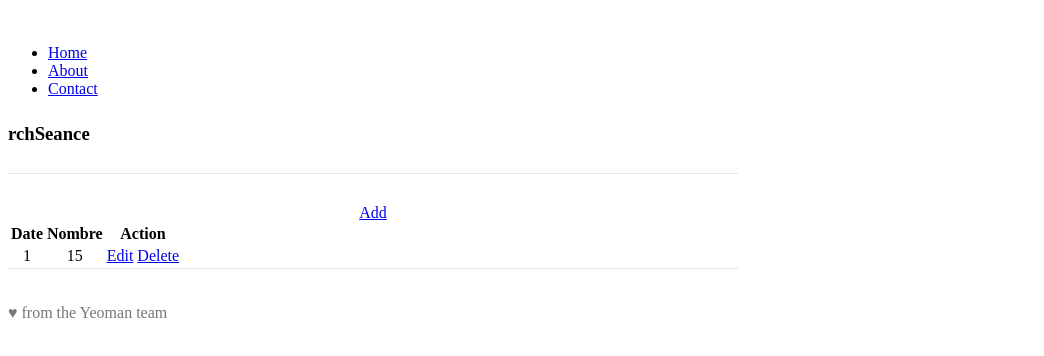
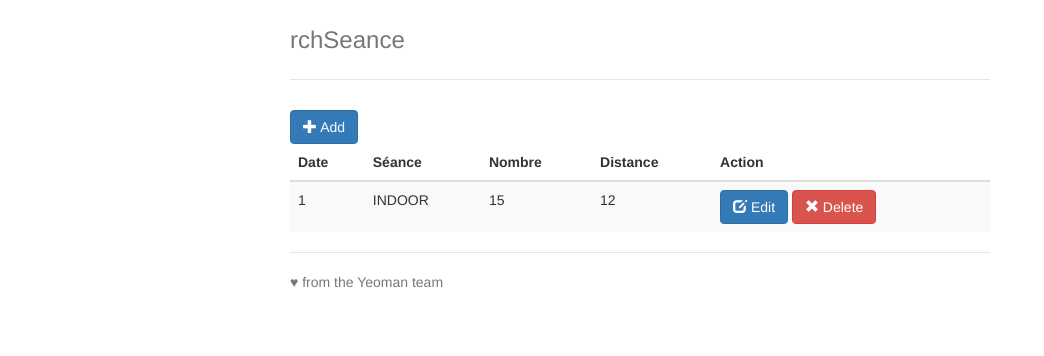
Before and after one commit to JA44/rch, a website: page app/index.html at #/new in a window 1280 px wide. Shown: the whole page, without its empty margins (0-1044 px from the left). Drawn offline with nearby package versions, Linux system fonts and the light colour scheme; some packages are replaced by stand-ins of ours.

Commit message:
add boostrasp & design form and list

```diff
--- a/app/index.html
+++ b/app/index.html
@@ -12,32 +12,14 @@
     <!-- Place favicon.ico and apple-touch-icon.png in the root directory -->
 
         <!-- build:css({.tmp,app}) styles/main.css -->
+        <link rel="stylesheet" href="//netdna.bootstrapcdn.com/bootstrap/3.0.3/css/bootstrap.min.css">
         <link rel="stylesheet" href="styles/main.css">
         <!-- endbuild -->
 </head>
   <body ng-app="rchSeanceApp">
-    <!--[if lt IE 7]>
-      <p class="browsehappy">You are using an <strong>outdated</strong> browser. Please <a href="http://browsehappy.com/">upgrade your browser</a> to improve your experience.</p>
-    <![endif]-->
-
-    <!--[if lt IE 9]>
-      <script src="bower_components/es5-shim/es5-shim.js"></script>
-      <script src="bower_components/json3/lib/json3.min.js"></script>
-    <![endif]-->
 
     <!-- Add your site or application content here -->
     <div class="container" ng-view=""></div>
-
-    <!-- Google Analytics: change UA-XXXXX-X to be your site's ID -->
-     <script>
-       (function(i,s,o,g,r,a,m){i['GoogleAnalyticsObject']=r;i[r]=i[r]||function(){
-       (i[r].q=i[r].q||[]).push(arguments)},i[r].l=1*new Date();a=s.createElement(o),
-       m=s.getElementsByTagName(o)[0];a.async=1;a.src=g;m.parentNode.insertBefore(a,m)
-       })(window,document,'script','//www.google-analytics.com/analytics.js','ga');
-
-       ga('create', 'UA-XXXXX-X');
-       ga('send', 'pageview');
-    </script>
 
 
     <script src="bower_components/angular/angular.js"></script>
--- a/app/scripts/controllers/main.js
+++ b/app/scripts/controllers/main.js
@@ -1,9 +1,12 @@
 'use strict';
 
 angular.module('rchSeanceApp')
-  .controller('MainCtrl', function ($scope, Seances) {
+  .controller('MainCtrl', function ($scope, $location, Seances) {
     $scope.seances = Seances.getAll();
     $scope.delete = function(index){
-        alert(index);
+        //TODO
     }
+    $scope.go = function (path) {
+        console.dir($location.path(path));
+    };
   });
--- a/app/views/main.html
+++ b/app/views/main.html
@@ -1,29 +1,38 @@
 <div class="header">
-  <ul class="nav nav-pills pull-right">
-    <li class="active"><a ng-href="#">Home</a></li>
-    <li><a ng-href="#">About</a></li>
-    <li><a ng-href="#">Contact</a></li>
-  </ul>
   <h3 class="text-muted">rchSeance</h3>
 </div>
-<div class="jumbotron">
-    <a href="#/new">Add</a>
-    <table>
+<div>
+    <button ng-click="go('/new');" type="button" class="btn btn-primary">
+        <span class="glyphicon glyphicon-plus"></span> Add
+    </button>
+    <table  class="table table-striped">
         <thead>
             <th>Date</th>
+            <th>Séance</th>
             <th>Nombre</th>
+            <th>Distance</th>
             <th>Action</th>
         </thead>
         <tbody>
             <tr ng-repeat="seance in seances">
                 <td>{{seance.date}}</td>
+                <td>
+                    <span ng-show="!seance.type">INDOOR</span>
+                    <span ng-show="seance.type">OUTDOOR</span>
+                </td>
                 <td>{{seance.nb}}</td>
-                <td><a href="#/edit/{{$index}}">Edit</a> <a href="delete({{$index}})">Delete</a></td>
+                <td>{{seance.distance}}</td>
+                <td>
+                    <button ng-click="go('/edit/' + $index)" type="button" class="btn btn-primary">
+                        <span class="glyphicon glyphicon-edit"></span> Edit
+                    </button>
+                    <button  ng-click="delete($index)" type="button" class="btn btn-danger">
+                        <span class="glyphicon glyphicon-remove"></span> Delete
+                    </button>
             </tr>
         </tbody>
     </table>
 </div>
-
 <div class="footer">
   <p>♥ from the Yeoman team</p>
 </div>
```
Also changed, not shown: app/views/edit.html (+29 -5 lines).
